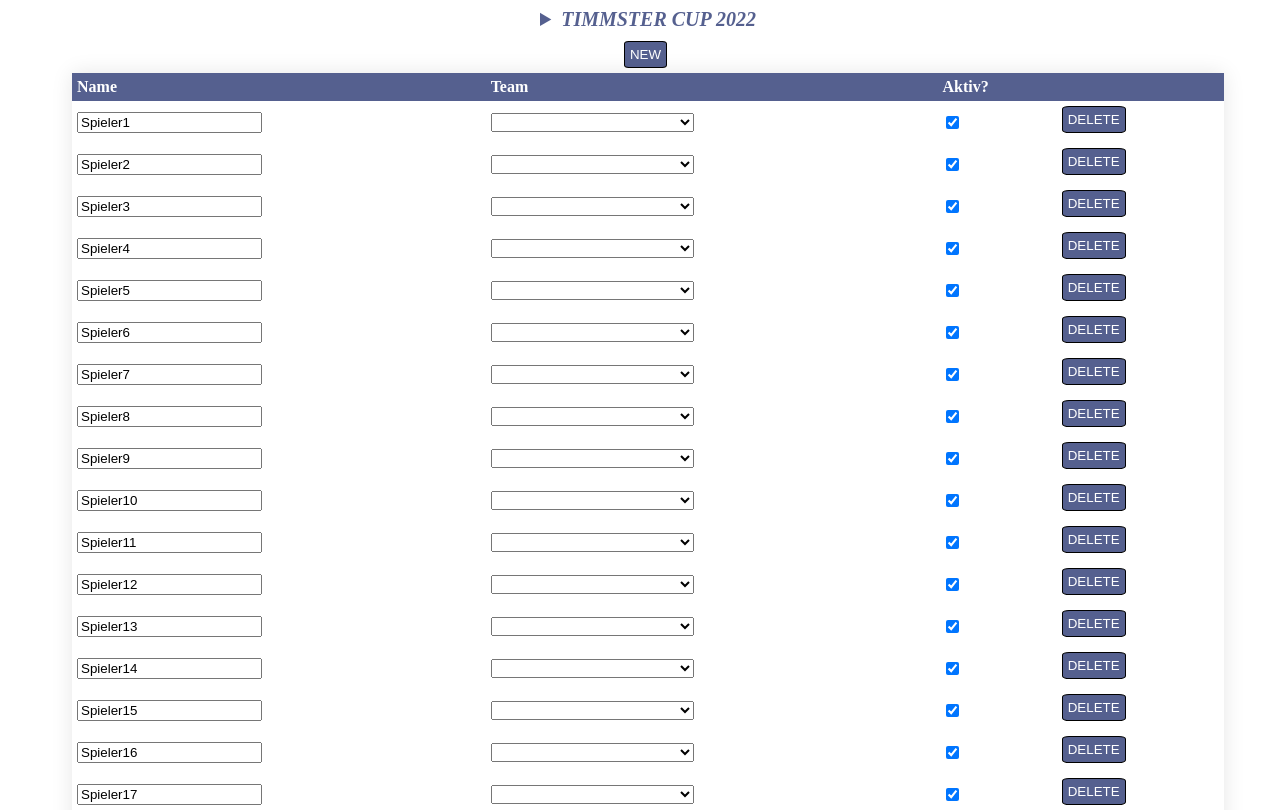
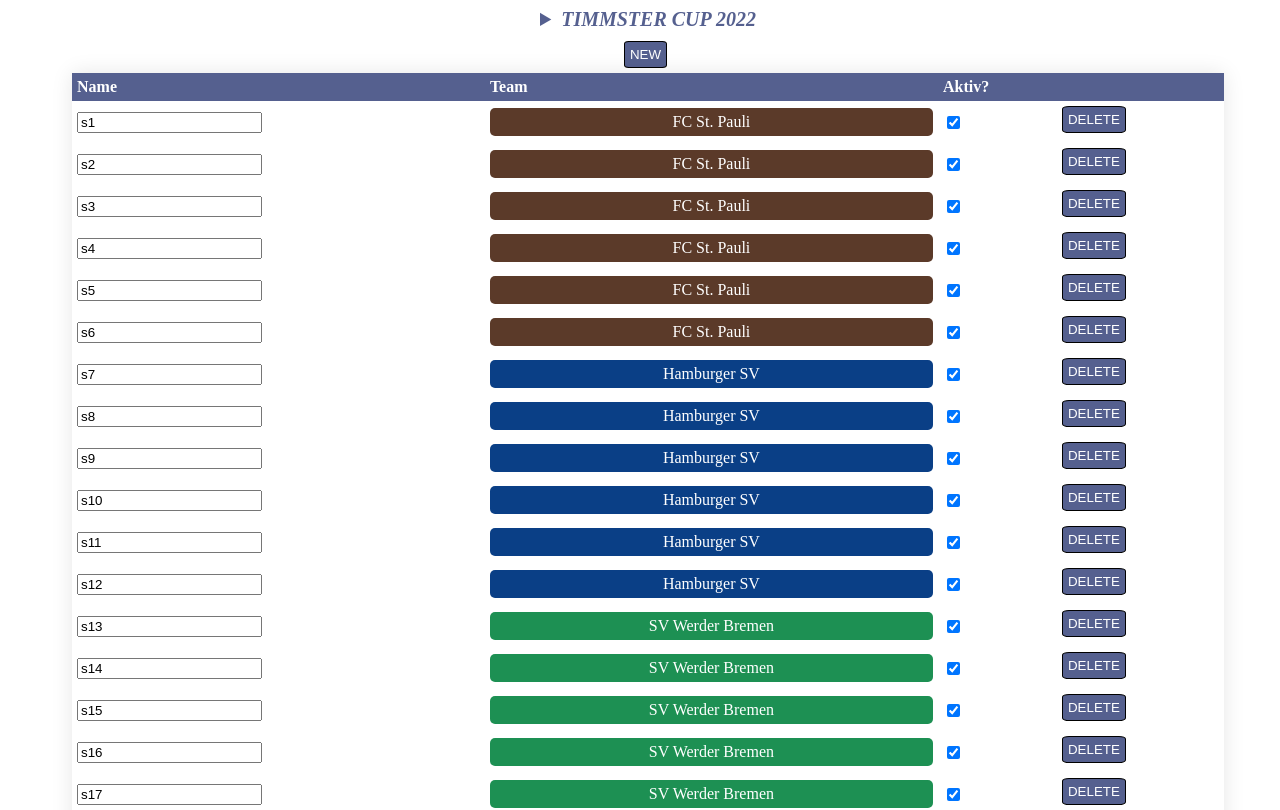
Before and after one commit to Timmster/timmster-cup, an Angular app: page /data in a window 1280 px wide. Shown: the top 810 px of the page. Built offline with nearby package versions, Linux system fonts and the light colour scheme.

Commit message:
5 files modified

```diff
--- a/src/app/DB.ts
+++ b/src/app/DB.ts
@@ -12,15 +12,23 @@
 
 export const initData = () => {
   const TEAMS = [
-    new TcTeam(1, 'FC St. Pauli', 'FCSP', '', ''),
-    new TcTeam(2, 'Hamburger SV', 'HSV', '', ''),
-    new TcTeam(3, 'SV Werder Bremen', 'WERDER', '', ''),
-    new TcTeam(4, 'Team Ostsee - Hansa/Holstein', 'OSTSEE', '', ''),
+    new TcTeam(1, 'FC St. Pauli', 'FCSP', '#5B3A29', '#FFFFFF'),
+    new TcTeam(2, 'Hamburger SV', 'HSV', '#0A3F86', '#FFFFFF'),
+    new TcTeam(3, 'SV Werder Bremen', 'WERDER', '#1D9053', '#FFFFFF'),
+    new TcTeam(
+      4,
+      'Team Ostsee - Hansa/Holstein',
+      'OSTSEE',
+      '#CC3043',
+      '#FFFFFF'
+    ),
   ];
   const PLAYERS = [];
-  for (let i = 1; i < 25; i++) {
-    const p = new TcPlayer('Spieler' + i);
-    TEAMS[i % TEAMS.length].addPlayer(p);
+  const playerCount = 24;
+  const perTeam = Math.floor(playerCount / TEAMS.length);
+  for (let i = 0; i < playerCount; i++) {
+    const p = new TcPlayer('s' + (i + 1));
+    TEAMS[Math.floor(i / perTeam)].addPlayer(p);
     PLAYERS.push(p);
   }
 
--- a/src/app/model/TcTeam.ts
+++ b/src/app/model/TcTeam.ts
@@ -4,11 +4,11 @@
   players: TcPlayer[] = [];
 
   constructor(
-    id: number,
+    public id: number,
     public name: string,
-    shortName: string,
-    color1: string,
-    color2: string
+    public shortName: string,
+    public color1: string,
+    public color2: string
   ) {}
 
   addPlayer(player: TcPlayer) {
--- a/src/app/views/data/data.component.css
+++ b/src/app/views/data/data.component.css
@@ -4,3 +4,9 @@
   align-items: center;
   flex-direction: column;
 }
+
+.team {
+  padding: 5px;
+  border-radius: 5px;
+  text-align: center;
+}
--- a/src/app/views/data/data.component.html
+++ b/src/app/views/data/data.component.html
@@ -10,12 +10,13 @@
   <tr *ngFor="let spieler of getSpieler()">
     <td><input [(ngModel)]="spieler.name" /></td>
     <td>
-      <select [(ngModel)]="spieler.team">
-        <option></option>
-        <option *ngFor="let team of getTeams()" [ngValue]="team">
-          {{ team.name }}
-        </option>
-      </select>
+      <div
+        class="team"
+        [style.backgroundColor]="findTeam(spieler)?.color1"
+        [style.color]="findTeam(spieler)?.color2"
+      >
+        {{ findTeam(spieler)?.name }}
+      </div>
     </td>
     <td><input type="checkbox" [(ngModel)]="spieler.active" /></td>
     <td>
--- a/src/app/views/data/data.component.ts
+++ b/src/app/views/data/data.component.ts
@@ -11,6 +11,8 @@
   spieler: TcPlayer[] = [];
 
   constructor() {}
+
+  ngOnInit() {}
 
   getSpieler() {
     return DATA.players;
@@ -34,5 +36,17 @@
       DATA.players.splice(index, 1);
     }
   }
-  ngOnInit() {}
+
+  findTeam(s: TcPlayer) {
+    let team = null;
+    DATA.teams.forEach((t) => {
+      t.players.forEach((p) => {
+        if (p.id === s.id) {
+          console.log(p, s);
+          team = t;
+        }
+      });
+    });
+    return team;
+  }
 }
```
